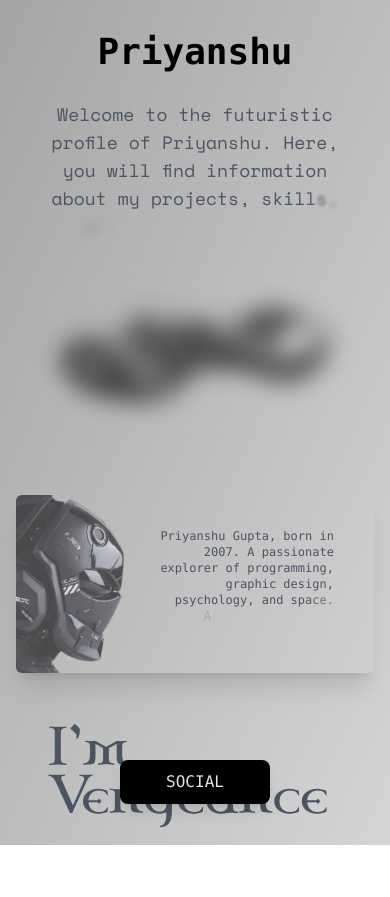
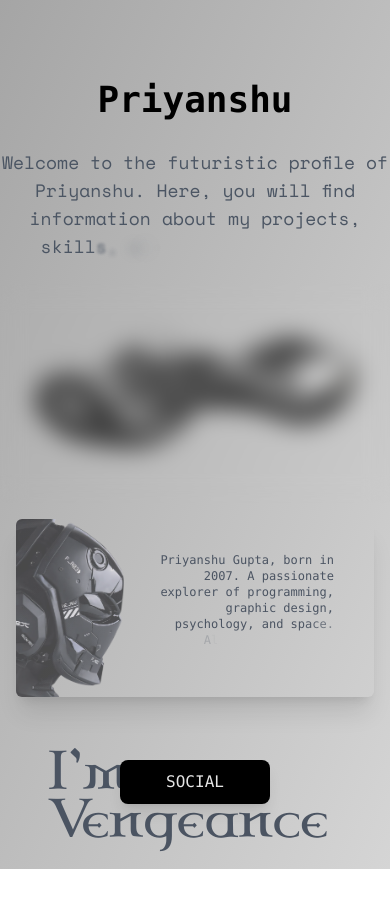
Before and after one commit to Priyansxu/Website, a Next.js app: page / in a window 390 px wide. Before the commit the page ends 873 px from the top, so only its background shows below. Built offline with nearby package versions, Linux system fonts and the light colour scheme.

Commit message:
Update index.js

```diff
--- a/pages/index.js
+++ b/pages/index.js
@@ -77,8 +77,8 @@ export default function Page() {
 
   return (
     <div className="min-h-screen font-mono bg-gradient-to-br from-[#a5a5a5] to-[#d5d5d5] text-[#4B5462] relative">
-      <main className="pt-30 md:pt-20">
-        <section className="p-8 text-center">
+      <main className="pt-20">
+        <section className="p-15 md:p-8 text-center">
           <motion.h1
             className="text-4xl font-bold text-black bg-clip-text pb-3"
             initial={{ opacity: 0, y: -20 }}
```
